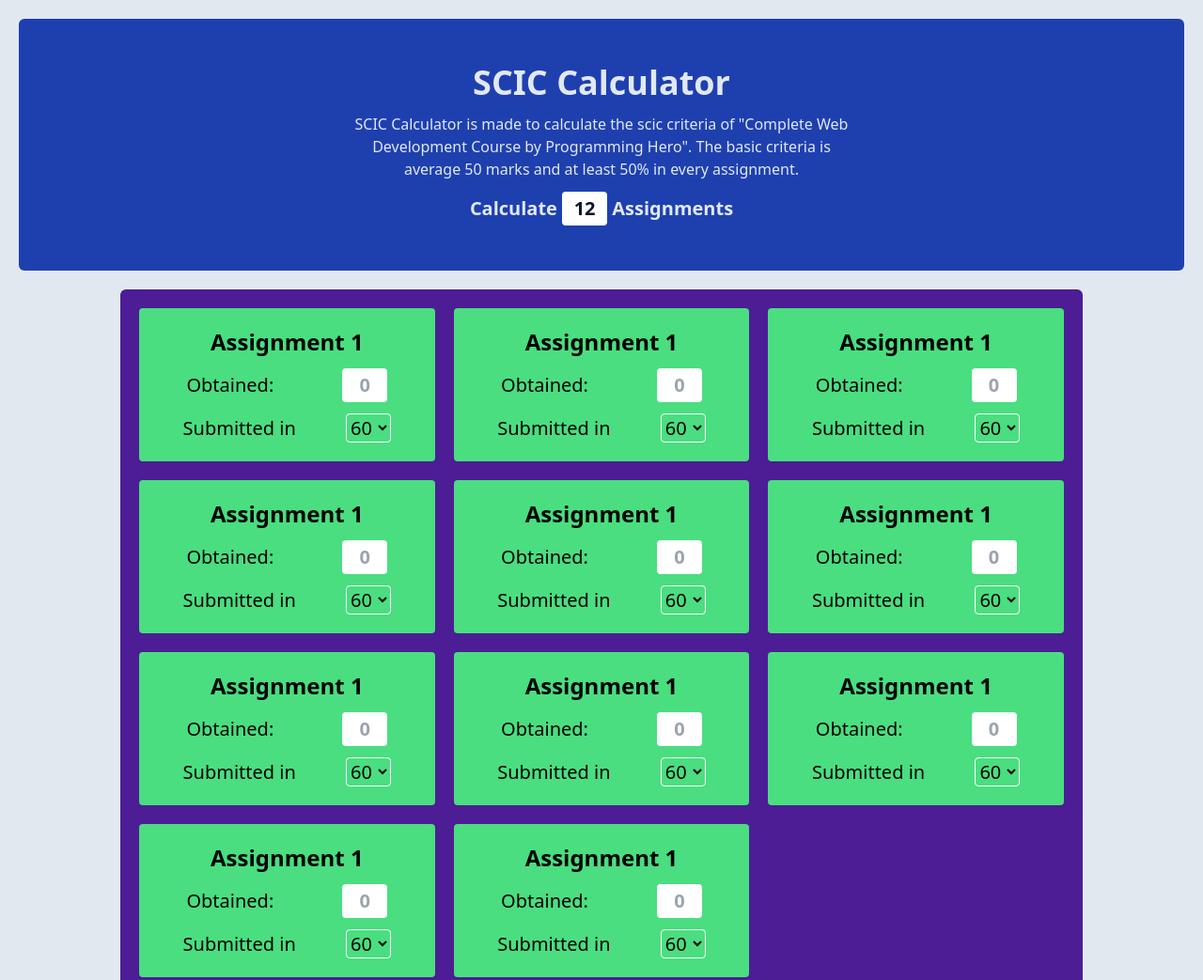
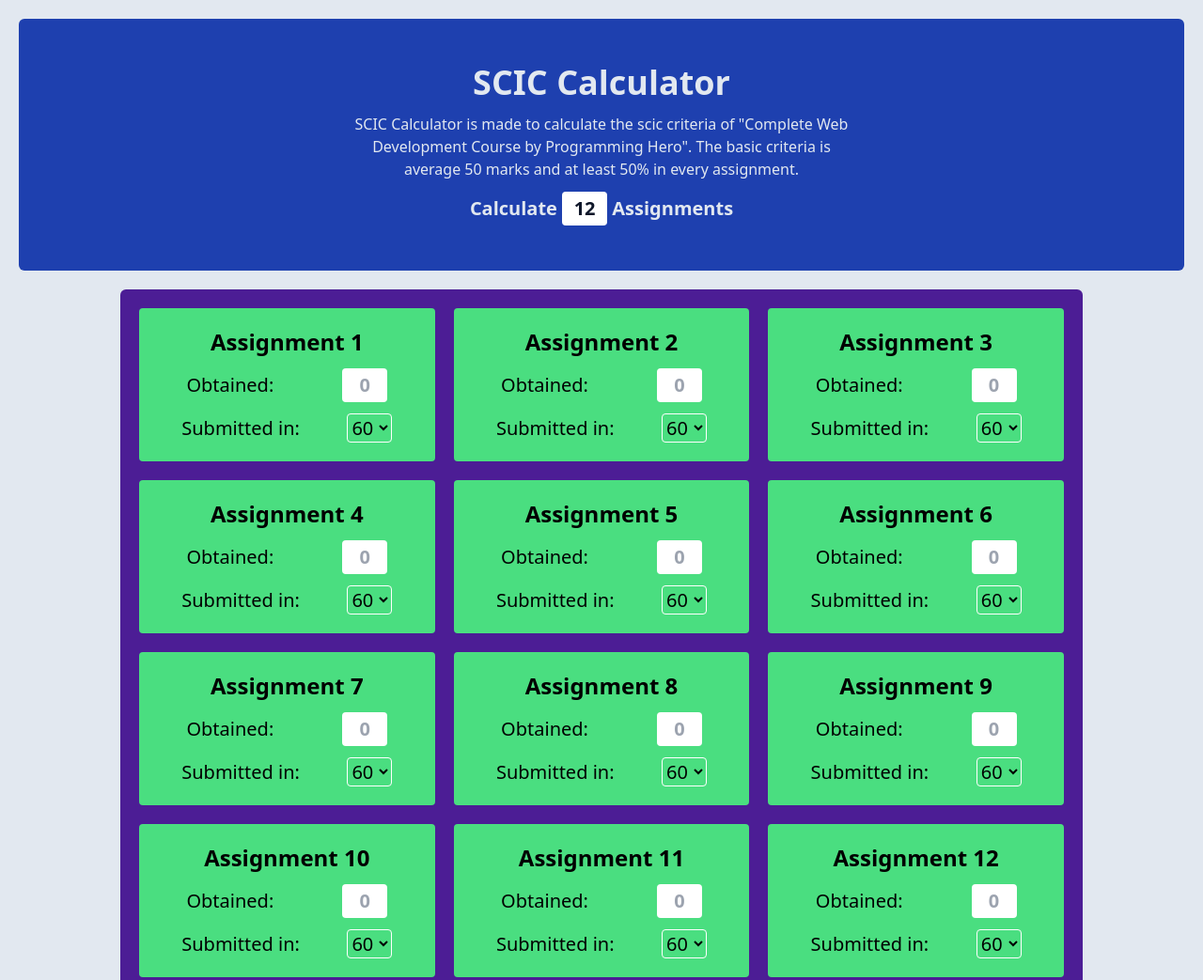
Before and after one commit to niloy143/scic-calculator, a plain HTML site: page index.html in a window 1280 px wide. Shown: the top 1043 px of the page at 94% size. Drawn offline with nearby package versions, Linux system fonts and the light colour scheme.

Commit message:
assignment grid added dynamically

```diff
--- /dev/null
+++ b/common.js
@@ -0,0 +1,3 @@
+const assignmentContainer = document.getElementById('assignment-container');
+
+const getValue = id => Number(document.getElementById(id).value);
--- a/index.html
+++ b/index.html
@@ -16,12 +16,12 @@
             SCIC Calculator is made to calculate the scic criteria of "Complete Web Development Course by Programming Hero". The basic criteria is average 50 marks and at least 50% in every assignment.
         </p>
         <div>
-            <label class="text-xl font-semibold" for="">Calculate <input class="w-12 py-1 text-center text-slate-900 rounded" type="text" value="12"> Assignments</label>
+            <label class="text-xl font-semibold" for="">Calculate <input class="w-12 py-1 text-center text-slate-900 rounded" type="text" value="12" oninput="assignmentGrid()" id="assignment-amount"> Assignments</label>
         </div>
     </header>
 
     <main>
-        <section class="p-5 mx-auto max-w-5xl rounded-md bg-violet-900 grid grid-cols-1 sm:grid-cols-2 lg:grid-cols-3 gap-5">
+        <section class="p-5 mx-auto max-w-5xl rounded-md bg-violet-900 grid grid-cols-1 sm:grid-cols-2 lg:grid-cols-3 gap-5" id="assignment-container">
             <div class="bg-green-400 rounded p-5 flex flex-col items-center gap-3">
                 <h2 class="text-2xl font-semibold text-center">Assignment 1</h2>
                 <div class="w-full flex items-center justify-around gap-3 text-xl">
@@ -209,6 +209,7 @@
         <p class="text-white text-center py-5 font-serif">Coded by '<a class="italic text-lime-400" href="https://facebook.com/niloymahmudapu1" target="_blank">Niloy Mahmud Apu</a>'</p>
     </footer>
 
+    <script src="common.js"></script>
     <script src="main.js"></script>
 </body>
 </html>
--- a/main.js
+++ b/main.js
@@ -1 +1,34 @@
-console.log('hello world');
+const assignmentGrid = () => {
+    const totalAssignment = document.getElementById('assignment-amount');
+    let assignmentAmount = Number(totalAssignment.value);
+    assignmentAmount = (assignmentAmount>0 && assignmentAmount<=99) ? assignmentAmount : 12;
+
+    assignmentContainer.innerHTML = '';
+
+    for (let i=0; i<assignmentAmount; i++) {
+        const createdDiv = document.createElement('div');
+        createdDiv.classList.add('bg-green-400', 'rounded', 'p-5', 'flex', 'flex-col', 'items-center', 'gap-3');
+        createdDiv.innerHTML = `
+            <h2 class="text-2xl font-semibold text-center">Assignment ${i+1}</h2>
+            <div class="w-full flex items-center justify-around gap-3 text-xl">
+                <label for="">Obtained:</label>
+                <input class="w-12 py-1 rounded text-center font-semibold" type="text" placeholder="0">
+            </div>
+            <div class="w-full flex items-center justify-around text-xl">
+                <label for="">Submitted in: </label>
+                <select class="w-12 rounded bg-white/0 outline-none border border-white cursor-pointer" name="" id="">
+                    <option value="n60">60</option>
+                    <option value="n50">50</option>
+                    <option value="n30">30</option>
+                </select>
+            </div>
+        `
+
+        assignmentContainer.appendChild(createdDiv);
+    }
+
+
+    totalAssignment.value = assignmentAmount;
+}
+
+assignmentGrid();
```
